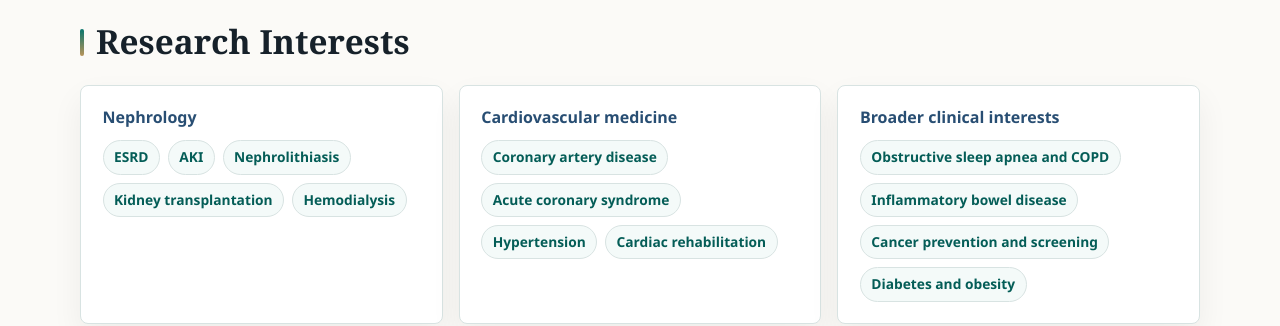
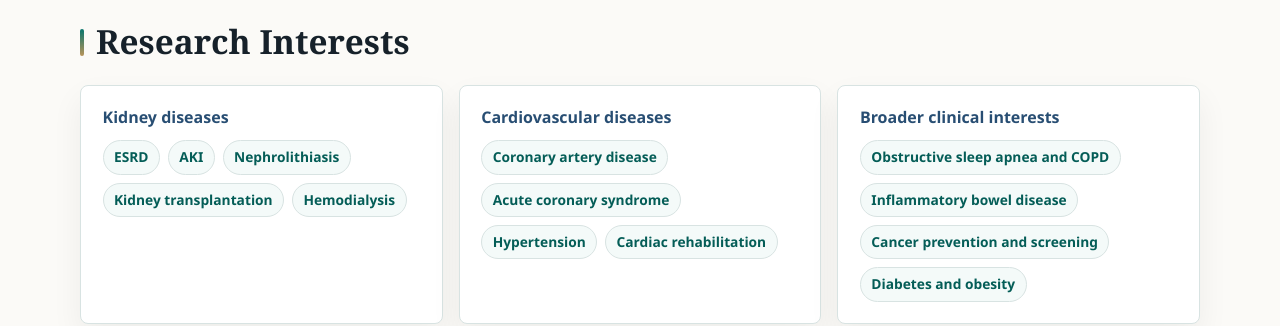
Before and after one commit to GolsaGh94/golsagh94.github.io, a Jekyll site: the page built from index.html, in a window 1280 px wide and 900 px high, scrolled down 1110 px. Shown: the part 154-480 px from the top of the window. Built offline with Jekyll 4.4.1, drawn with Linux system fonts in a browser that asks for light colours; some of the changed text lies outside the part shown.

Commit message:
Update section titles

```diff
--- a/index.html
+++ b/index.html
@@ -49,7 +49,7 @@ description: "Personal academic website for Dr. Golsa Ghasemi."
     </div>
     <div class="interest-columns">
       <article>
-        <h3>Nephrology</h3>
+        <h3>Kidney diseases</h3>
         <ul class="tag-list">
           {% for item in site.data.profile.research_interests.kidney %}
             <li>{{ item }}</li>
@@ -57,7 +57,7 @@ description: "Personal academic website for Dr. Golsa Ghasemi."
         </ul>
       </article>
       <article>
-        <h3>Cardiovascular medicine</h3>
+        <h3>Cardiovascular diseases</h3>
         <ul class="tag-list">
           {% for item in site.data.profile.research_interests.cardiovascular %}
             <li>{{ item }}</li>
```
Also changed, not shown: other parts of index.html (+1 -1 lines).
